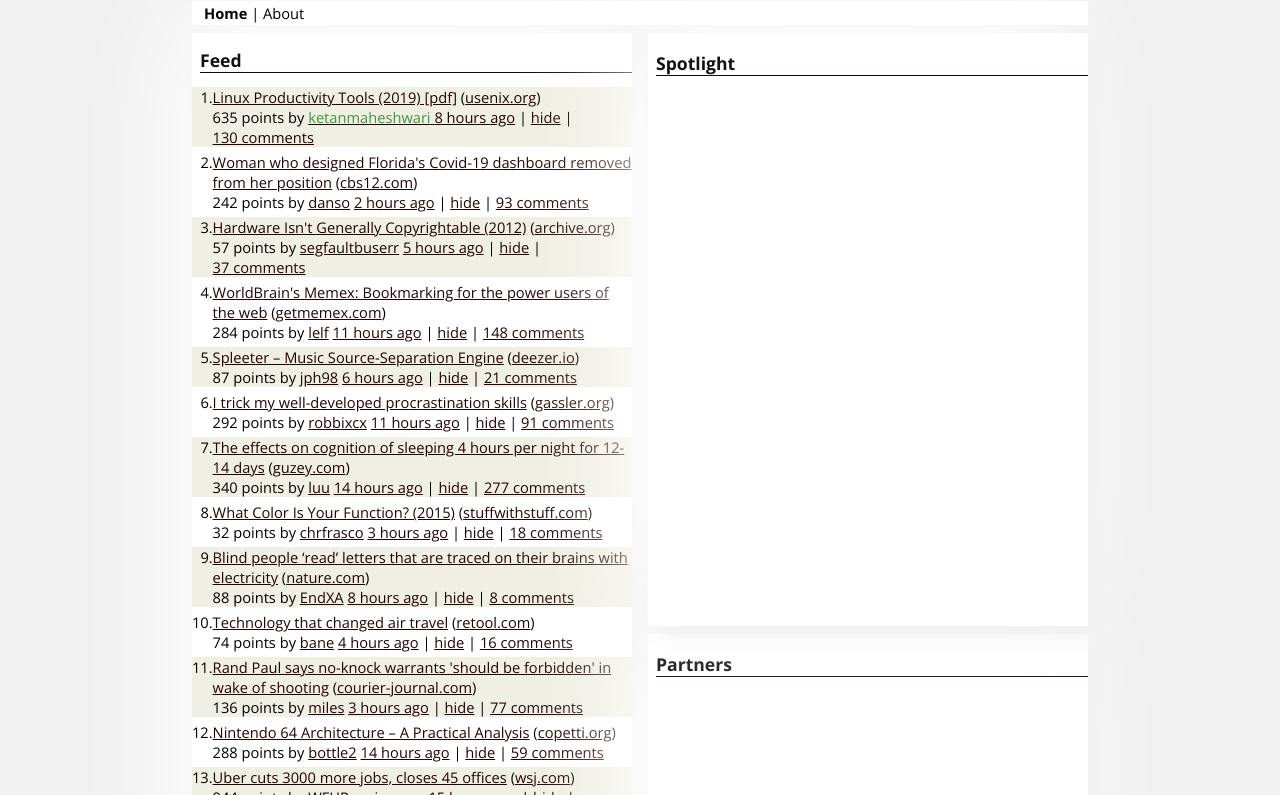
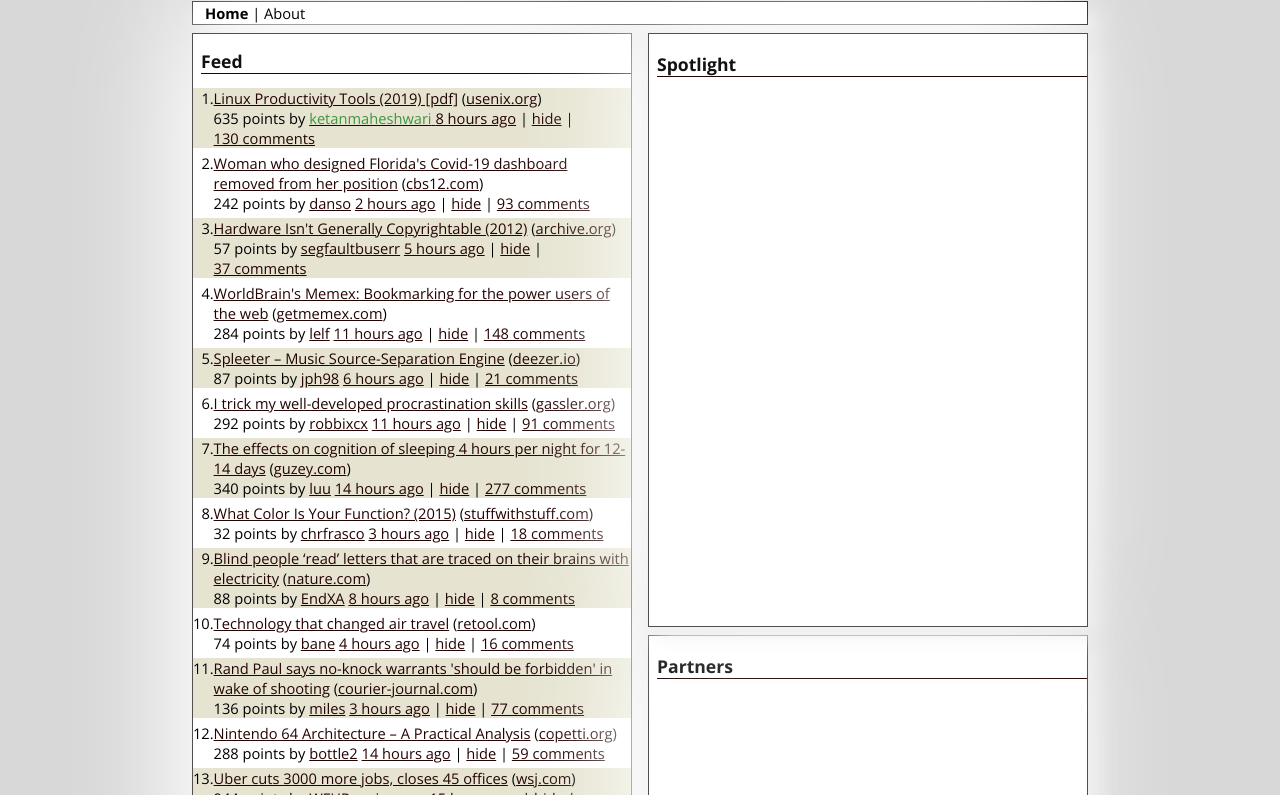
Before and after one commit to KennethJ-USC/the-carolina-technical, a plain HTML site: page index.html in a window 1280 px wide. Shown: the part 173-968 px from the top of the page. Drawn offline with nearby package versions, Linux system fonts and the light colour scheme.

Commit message:
small frontend update

```diff
--- a/index.css
+++ b/index.css
@@ -4,7 +4,7 @@ html, body, .grid-container {
 
   --color-border-darkgray: #0f0f0f;
   --color-border-gray: #505050;
-  --color-lightgrey: #f0f0f0;
+  --color-lightgrey: #d8d8d8;
   --color-shadow-gray: #f0f0f0;
 
 
@@ -33,9 +33,46 @@ html, body, .grid-container {
   font-size: 11pt;
 }
 
+.title {
+  grid-area: title;
+}
+
+#logo-svg {
+  width: 400px;
+  box-shadow:  20px 20px 60px #cfcfcf,
+             -20px -20px 60px #ffffff;
+
+}
+
+#site-title-div {
+  /* border: 1px solid black; */
+}
+
+.navigation {
+  display: grid;
+  grid-template-columns: 1fr 1fr;
+  grid-template-rows: 1fr;
+  gap: 1px 1px;
+  grid-template-areas: "button-bar profile";
+  grid-area: navigation;
+  margin-top: 0px;
+  border: 1px solid var(--color-border-darkgray);
+
+}
+
+.button-bar {
+  grid-area: button-bar;
+  margin-left: 12px;
+  color: black;
+  align-self: center;
+
+  z-index: 0;
+}
+
+
 .left-pane {
   grid-area: left-pane;
-  /* border: 1px solid var(--color-border-gray); */
+  border: 1px solid var(--color-border-gray);
   /* border-top: 0px;
   border-bottom: 0px; */
 }
@@ -51,14 +88,14 @@ html, body, .grid-container {
 
 .spotlight {
   grid-area: spotlight;
-  /* border: 1px solid var(--color-border-gray); */
+  border: 1px solid var(--color-border-gray);
   background-color: lightgray;
 }
 
 
 .partner-list {
   grid-area: partner-list;
-  /* border: 1px solid var(--color-border-gray); */
+  border: 1px solid var(--color-border-gray);
 }
 
 .whitespace-right {
@@ -73,42 +110,9 @@ html, body, .grid-container {
   /* border-right: 1px solid var(--color-border-darkgray); */
 }
 
-.navigation {
-  display: grid;
-  grid-template-columns: 1fr 1fr;
-  grid-template-rows: 1fr;
-  gap: 1px 1px;
-  grid-template-areas: "button-bar profile";
-  grid-area: navigation;
-  margin-top: 0px;
-  /* border: 1px solid var(--color-border-darkgray); */
-
-}
-
-.title {
-  grid-area: title;
-}
-
-#logo-svg {
-  width: 400px;
-  box-shadow:  20px 20px 60px #cfcfcf,
-             -20px -20px 60px #ffffff;
-
-}
-
-#site-title-div {
-  /* border: 1px solid black; */
-}
 
 
-.button-bar {
-  grid-area: button-bar;
-  margin-left: 12px;
-  color: black;
-  align-self: center;
 
-  z-index: 0;
-}
 
 .profile { grid-area: profile; }
 
@@ -141,7 +145,8 @@ box-shadow: 2px 2px 0px 0px rgba(0,0,0,0.75); */
 }
 
 .o {
-  background-color: #F0EFE3;
+  background-color: rgb(230, 228, 209);
+
 
 }
 
```
